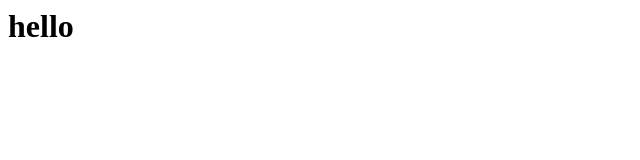
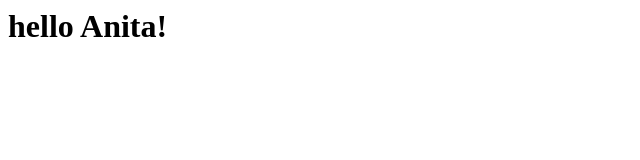
Before and after one commit to TugbaAydinHEG/ExerciceDevOpsRefait, a plain HTML site: page index.html in a window 1280 px wide. Shown: the whole page, without its empty margins (0-640 px from the left). Drawn offline with Linux system fonts and the light colour scheme.

Commit message:
nouvelle version2

```diff
--- a/index.html
+++ b/index.html
@@ -1 +1 @@
-<h1>hello  </h1>
+<h1>hello Anita!  </h1>
```
Also changed, not shown: 1 other file.
